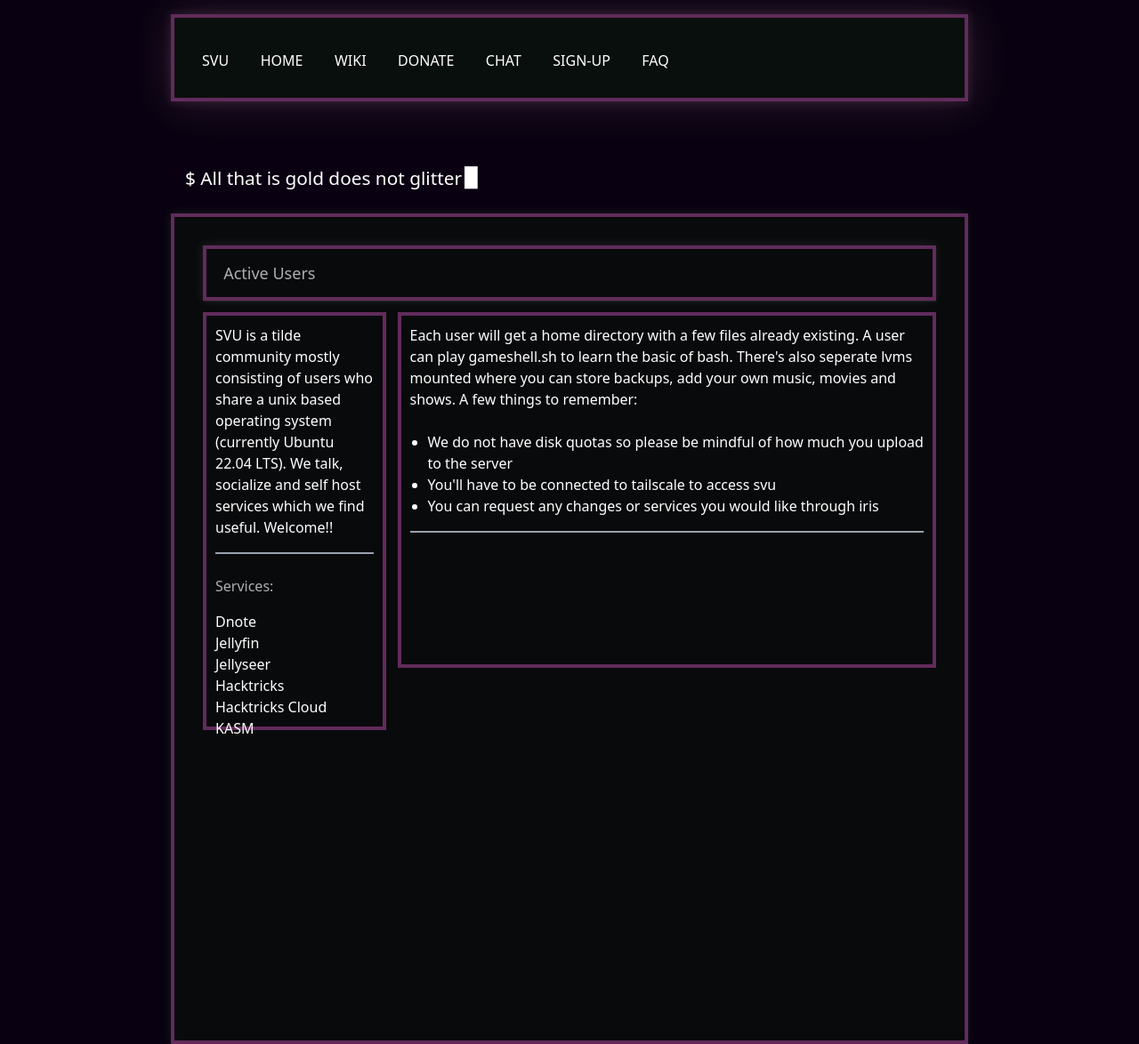
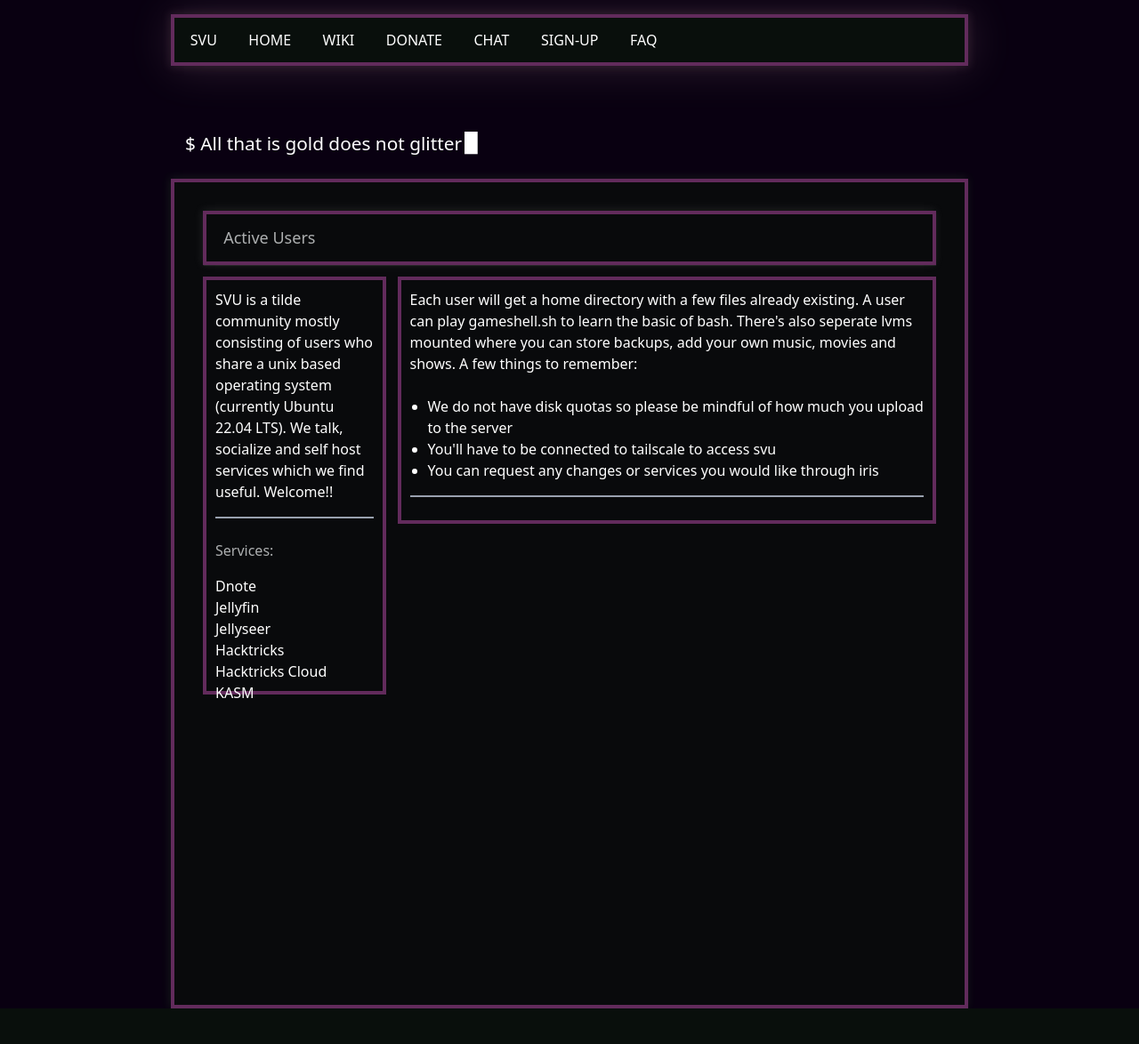
Before and after one commit to Viridescent7/svu_dashboard, a Django app: page / in a window 1280 px wide. Shown: the whole page at 89% size. After the commit the page ends 1134 px from the top, so only its background shows below. Run offline with Django 4.2, Linux system fonts and the light colour scheme.

Commit message:
changed px to % values

```diff
--- a/home/static/css/styles.css
+++ b/home/static/css/styles.css
@@ -14,25 +14,27 @@
 }
 
 #navbar{
+    min-height: 50px;
     /* overflow: hidden; */
 }
 #navbar a{
     display: block;
     float: left;
-    padding-top: 4%;
+    padding-top: 1.5%;
     padding-left: 2%;
-    padding-bottom: 3.25%;
+    padding-bottom: 10px;
     padding-right: 2%;
+
 }
 
 #navbar a:hover{
    background-color: #303631;
 }
 
-#navbar a:nth-child(1){
-    border-top-left-radius: ;
-    border-bottom-left-radius:;
-    padding-left: 3.5%;
+#navbar a:nth-child(0){
+    padding-bottom: 5px;
+    padding-left: 1.5%;
+    padding-right: 1.5%;
 }
 
 @media (prefers-reduced-motion: no-preference) {
@@ -97,7 +99,7 @@
     border: 0.28rem solid;
     border-color:rgb(98,43,92);
 
-    min-width: 200px; /* Narrow width */
+    min-width: 20%; /* Narrow width */
     min-height: 465px;
 
     padding: 10px;
@@ -118,15 +120,14 @@
     color: red;
 }
 
-
 #how-to {
     border: 0.28rem solid;
     border-color:rgb(98,43,92);
 
-    width: 600px;
+    width: 30%;
     max-width: 100%; /* Narrow width */
 
-    height: 400px;
+    height: 80%;
     max-height: 100vh;
 
     padding: 10px;
--- a/home/templates/navi.html
+++ b/home/templates/navi.html
@@ -9,7 +9,7 @@
 </head>
 <body>
 
-<div id="navbar" class="mx-auto my-auto bg-[rgba(9,15,12,100)] min-h-[5.6rem] pl-3.5%">
+<div id="navbar" class="mx-auto my-auto bg-[rgba(9,15,12,100)] pl-3.5%">
     <a href="/">SVU</a>
     <a href="/">HOME</a>
     <a href="#">WIKI</a>
```
